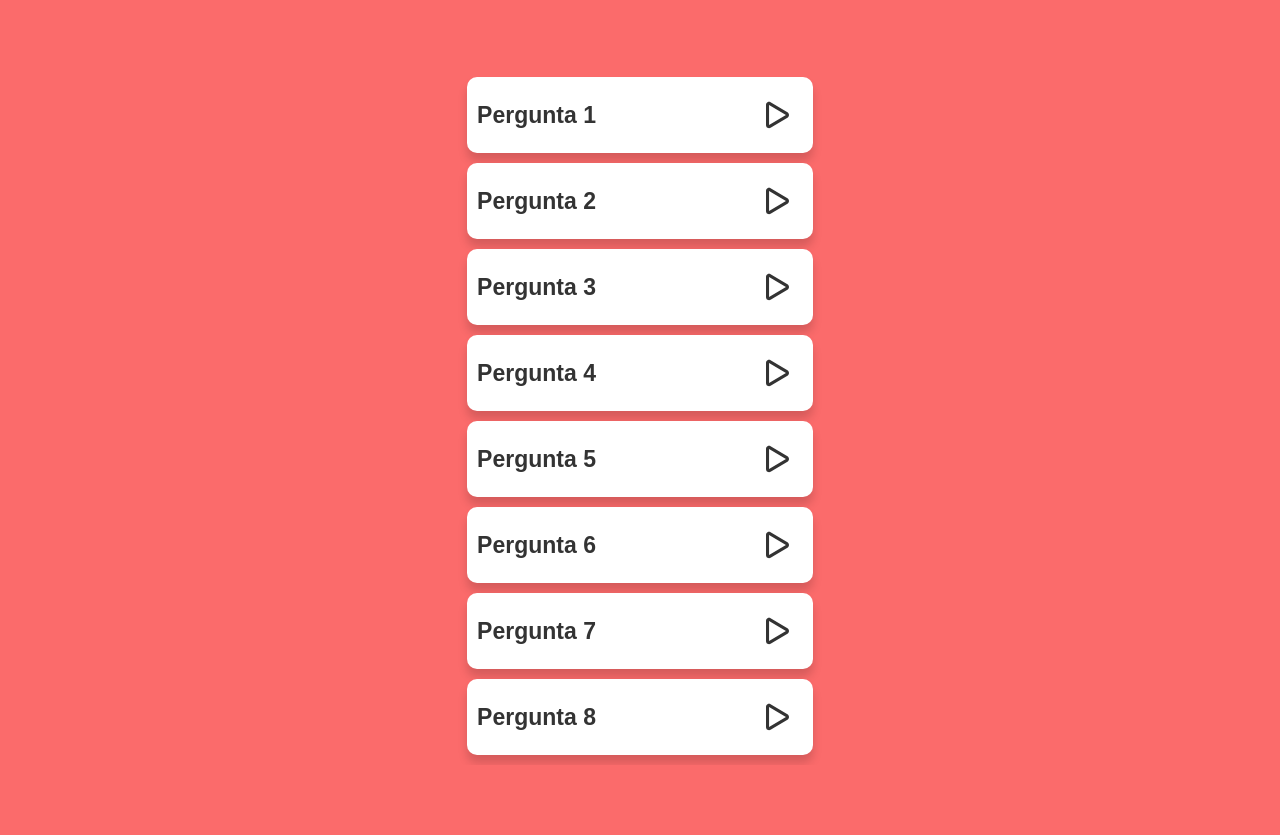
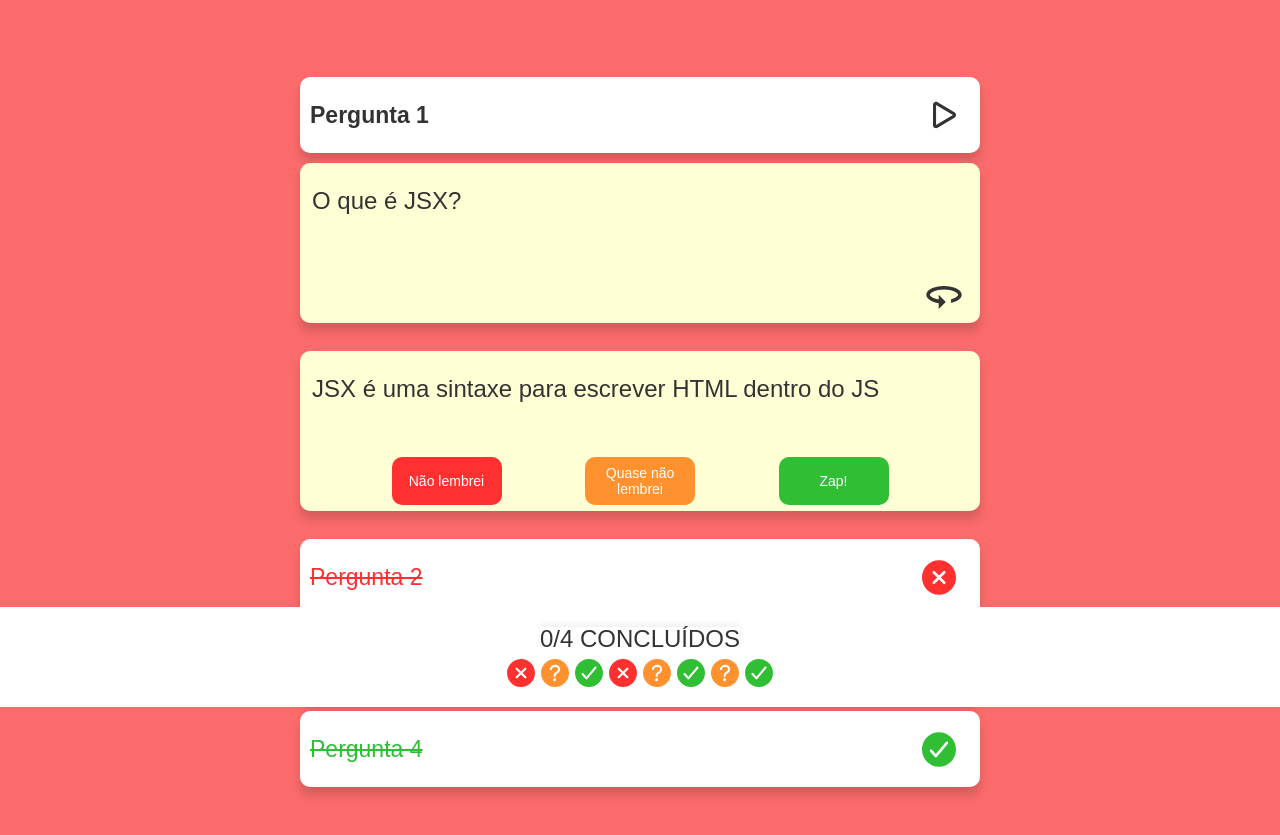
Before and after one commit to bruno-ruotolo/projeto8-zaprecall, a React app: page / in a window 1280 px wide. Shown: the part 93-928 px from the top of the page. Before the commit the page ends 858 px from the top, so only its background shows below. Built offline with nearby package versions, Linux system fonts and the light colour scheme; a web font is replaced by a local one.

Commit message:
feat: created CSS for front and back card and footer

```diff
--- a/public/index.html
+++ b/public/index.html
@@ -8,6 +8,7 @@
   <!-- css -->
   <link rel="stylesheet" href="reset.css">
   <link rel="stylesheet" href="styles.css">
+  <link rel="stylesheet" href="mediaqueries.css">
 
   <!-- fonts -->
   <link rel="preconnect" href="https://fonts.googleapis.com">
--- /dev/null
+++ b/public/mediaqueries.css
@@ -0,0 +1,9 @@
+@media (min-width: 992px) {
+  .flashcards-screen .flashcards {
+    width: 680px;
+  }
+
+  .card-back div {
+    justify-content: space-evenly;
+  }
+}
--- a/public/styles.css
+++ b/public/styles.css
@@ -91,39 +91,184 @@ h2 {
   letter-spacing: -0.012em;
 }
 
-.hidden {
-  display: none;
-}
-
 .flashcards {
   display: flex;
   flex-direction: column;
   align-items: center;
   justify-content: center;
   margin-top: 80px;
+  margin-bottom: 144px;
+  width: 364px;
 }
 
-.flashcards article {
+.options {
   display: flex;
   align-items: center;
   justify-content: space-between;
   box-shadow: 0px 8px 10px rgba(0, 0, 0, 0.15);
   border-radius: 10px;
-  width: 345.8px;
+  width: 100%;
   height: 76px;
   background-color: #FFFFFF;
   margin-bottom: 10px;
 }
 
-.flashcards p {
+.options p {
+  font-family: 'Recursive', sans-serif;
   font-size: 23px;
   font-weight: 700;
   color: #333333;
   margin-left: 10px;
 }
 
-.flashcards img {
+.options img {
   width: 23px;
   height: 34px;
   margin-right: 24px;
 }
+
+.flashcards-screen footer {
+  position: fixed;
+  display: flex;
+  align-items: center;
+  flex-direction: column;
+  justify-content: center;
+  bottom: 0;
+  width: 100%;
+  height: 100px;
+  background-color: #FFFFFF;
+}
+
+.flashcards-screen footer p {
+  font-family: 'Recursive', sans-serif;
+  font-weight: 400;
+  font-size: 24px;
+  color: #333333;
+  box-shadow: 0px -4px 6px rgba(0, 0, 0, 0.05);
+}
+
+.selected-marks {
+  display: flex;
+  align-items: center;
+  justify-content: center;
+  width: 100%;
+  margin-top: 8px;
+}
+
+.selected-marks img {
+  width: 28px;
+  height: 28px;
+  margin: 0 3px;
+}
+
+.card-front {
+  position: relative;
+  width: 100%;
+  height: 160px;
+  background-color: #FFFFD5;
+  box-shadow: 0px 8px 10px rgba(0, 0, 0, 0.15);
+  border-radius: 10px;
+  margin-bottom: 28px;
+}
+
+.card-front p {
+  position: absolute;
+  top: 26px;
+  left: 12px;
+  font-weight: 400;
+  font-size: 24px;
+  color: #333333;
+}
+
+.card-front img {
+  position: absolute;
+  bottom: 14px;
+  right: 16px;
+  width: 40px;
+  height: 23px;
+}
+
+.card-back {
+  display: flex;
+  position: relative;
+  flex-direction: column;
+  justify-content: space-between;
+  width: 100%;
+  height: 160px;
+  background-color: #FFFFD5;
+  box-shadow: 0px 8px 10px rgba(0, 0, 0, 0.15);
+  border-radius: 10px;
+  margin-bottom: 28px;
+}
+
+.card-back p {
+  position: absolute;
+  top: 26px;
+  left: 12px;
+  font-weight: 400;
+  font-size: 24px;
+  color: #333333;
+}
+
+.card-back div {
+  position: absolute;
+  bottom: 0;
+  display: flex;
+  align-items: center;
+  justify-content: space-between;
+  width: 100%;
+  padding: 0 8px 6px 8px;
+}
+
+.card-back button {
+  width: 110px;
+  height: 48px;
+  border-radius: 10px;
+  border: none;
+  font-weight: 400;
+  font-size: 14px;
+  color: #FFFFFF;
+}
+
+.bg-red {
+  background-color: #FF3030;
+}
+
+.bg-orange {
+  background-color: #FF922E;
+}
+
+.bg-green {
+  background-color: #2FBE34;
+}
+
+.color-red p {
+  color: #FF3030;
+  text-decoration: line-through;
+  font-weight: 400;
+}
+
+.color-orange p {
+  color: #FF922E;
+  text-decoration: line-through;
+  font-weight: 400;
+}
+
+.color-green p {
+  color: #2FBE34;
+  text-decoration: line-through;
+  font-weight: 400;
+}
+
+.selected img {
+  width: 34.5px;
+  height: 51px;
+}
+
+
+
+
+
+.hidden {
+  display: none;
+}
--- a/src/FlashcardsScreen.js
+++ b/src/FlashcardsScreen.js
@@ -8,47 +8,56 @@ export default function FlashcardsScreen() {
 
       <div className="flashcards">
 
-        <article>
+        <article className="options">
           <p>Pergunta 1</p>
           <img src="./assets/play.svg" alt="play" />
         </article>
 
-        <article>
-          <p>Pergunta 2</p>
-          <img src="./assets/play.svg" alt="play" />
+        <article className="card-front">
+          <p>O que é JSX?</p>
+          <img src="./assets/roundicon.svg" alt="Icon" />
         </article>
 
-        <article>
-          <p>Pergunta 3</p>
-          <img src="./assets/play.svg" alt="play" />
+        <article className="card-back">
+          <p>JSX é uma sintaxe para
+            escrever HTML dentro do JS</p>
+          <div>
+            <button className="bg-red">Não lembrei</button>
+            <button className="bg-orange">Quase não lembrei</button>
+            <button className="bg-green">Zap!</button>
+          </div>
         </article>
 
-        <article>
-          <p>Pergunta 4</p>
-          <img src="./assets/play.svg" alt="play" />
+        <article className="options selected color-red">
+          <p>Pergunta 2</p>
+          <img src="./assets/redX.svg" alt="X" />
         </article>
 
-        <article>
-          <p>Pergunta 5</p>
-          <img src="./assets/play.svg" alt="play" />
+        <article className="options selected color-orange">
+          <p>Pergunta 3</p>
+          <img src="./assets/questionmark.svg" alt="?" />
         </article>
 
-        <article>
-          <p>Pergunta 6</p>
-          <img src="./assets/play.svg" alt="play" />
-        </article>
-
-        <article>
-          <p>Pergunta 7</p>
-          <img src="./assets/play.svg" alt="play" />
-        </article>
-
-        <article>
-          <p>Pergunta 8</p>
-          <img src="./assets/play.svg" alt="play" />
+        <article className="options selected color-green">
+          <p>Pergunta 4</p>
+          <img src="./assets/checkmark.svg" alt="Correct" />
         </article>
 
       </div>
+
+      <footer>
+        <p>0/4 CONCLUÍDOS</p>
+        <div className="selected-marks ">
+          <img src="./assets/redX.svg" alt="X" />
+          <img src="./assets/questionmark.svg" alt="?" />
+          <img src="./assets/checkmark.svg" alt="Correct" />
+          <img src="./assets/redX.svg" alt="X" />
+          <img src="./assets/questionmark.svg" alt="?" />
+          <img src="./assets/checkmark.svg" alt="Correct" />
+          <img src="./assets/questionmark.svg" alt="?" />
+          <img src="./assets/checkmark.svg" alt="Correct" />
+        </div>
+      </footer>
     </section>
   )
 }
```
Also changed, not shown: public/assets/checkmark.svg (added), public/assets/questionmark.svg (added), public/assets/redX.svg (added), public/assets/roundicon.svg (added).
